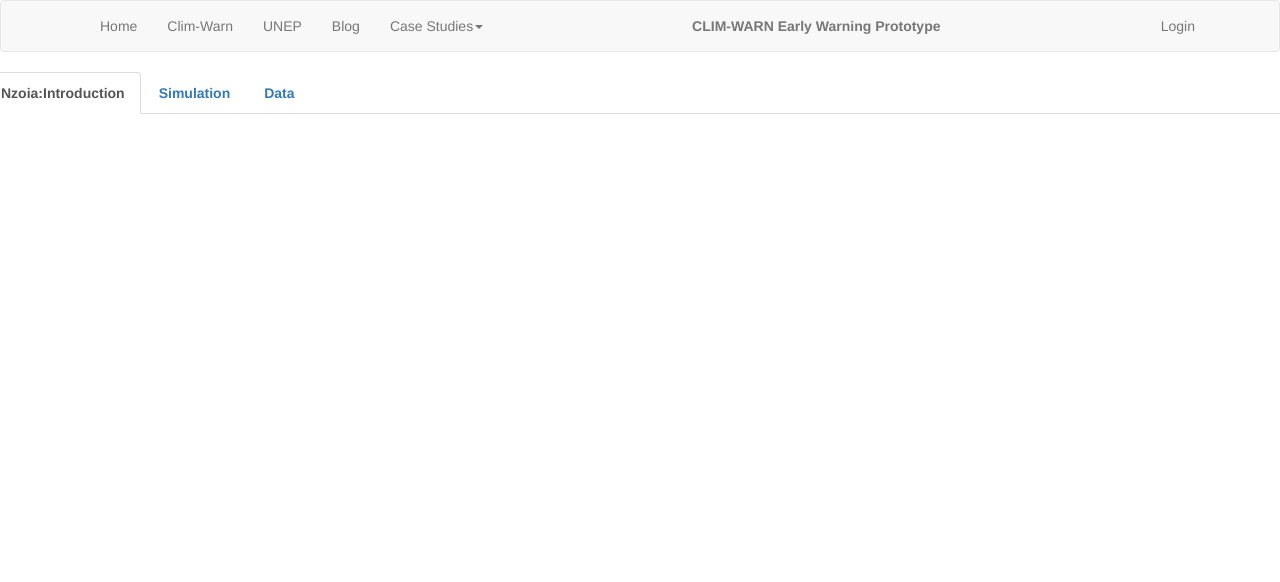
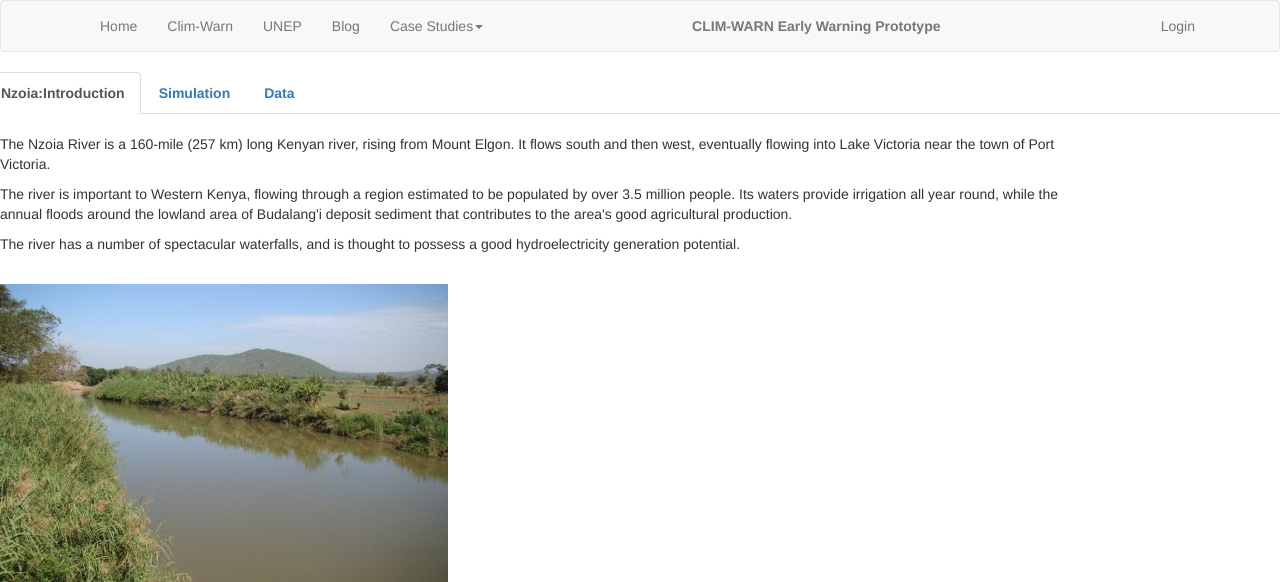
Before and after one commit to Upande/Climwarm, a Django app: page /nzoia in a window 1280 px wide. Shown: the top 582 px of the page. Run offline with Django 3.2, Linux system fonts and the light colour scheme; parts of the project's set-up code (start-up, migrations or seed data) failed here and were passed over; some libraries are stand-ins or nearby versions.

Commit message:
nzoia introduction tab fixed

```diff
--- a/EWS/templates/nzoia.html
+++ b/EWS/templates/nzoia.html
@@ -51,7 +51,7 @@ overflow-y:hidden;
  			</ul>
 
  			<div class="tab-content">
- 				<div role="tabpanel" class="tab-pane fade" id="introduction">
+ 				<div role="tabpanel" class="tab-pane fade in active" id="introduction">
                         <div class="col-xs-10">
                             <br/>
                             <p style="bold">
```
